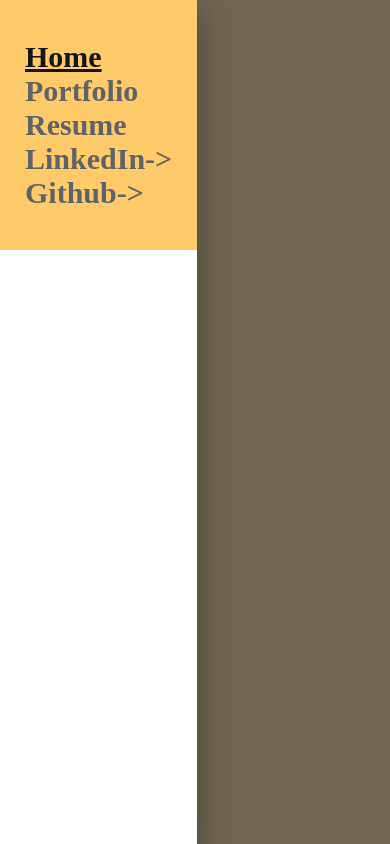
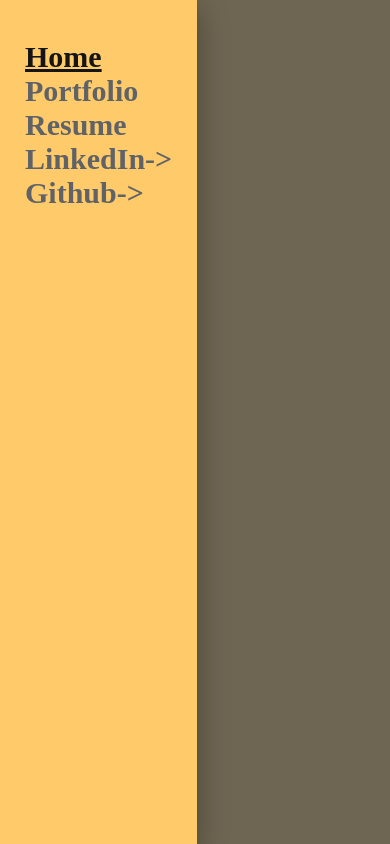
Before and after one commit to mitchellmunderwood/Portfolio, a React (Create React App) app: page / in a window 390 px wide. Both pictures are taken after a click on the button "menu". Shown: the top 844 px of the page. Built offline with nearby package versions, Linux system fonts and the light colour scheme; a web font is replaced by a local one.

Commit message:
feat: update drawer background color in NavMobile

```diff
--- a/src/navigation/NavMobile/index.js
+++ b/src/navigation/NavMobile/index.js
@@ -29,7 +29,15 @@ export default function NavMobile() {
       >
         <MenuIcon className="menu-icon" />
       </IconButton>
-      <Drawer classname="drawer" anchor={'left'} open={state.navDrawer} onClose={toggleDrawer}>
+      <Drawer
+        PaperProps={{
+          sx: { backgroundColor: '#FFCA69' },
+        }}
+        classname="drawer"
+        anchor={'left'}
+        open={state.navDrawer}
+        onClose={toggleDrawer}
+      >
         <div className="drawer-macro" role="presentation" onClick={toggleDrawer} onKeyDown={toggleDrawer}>
           <div className="mdc-drawer__content">
             {state.pages.map((page) => {
```
